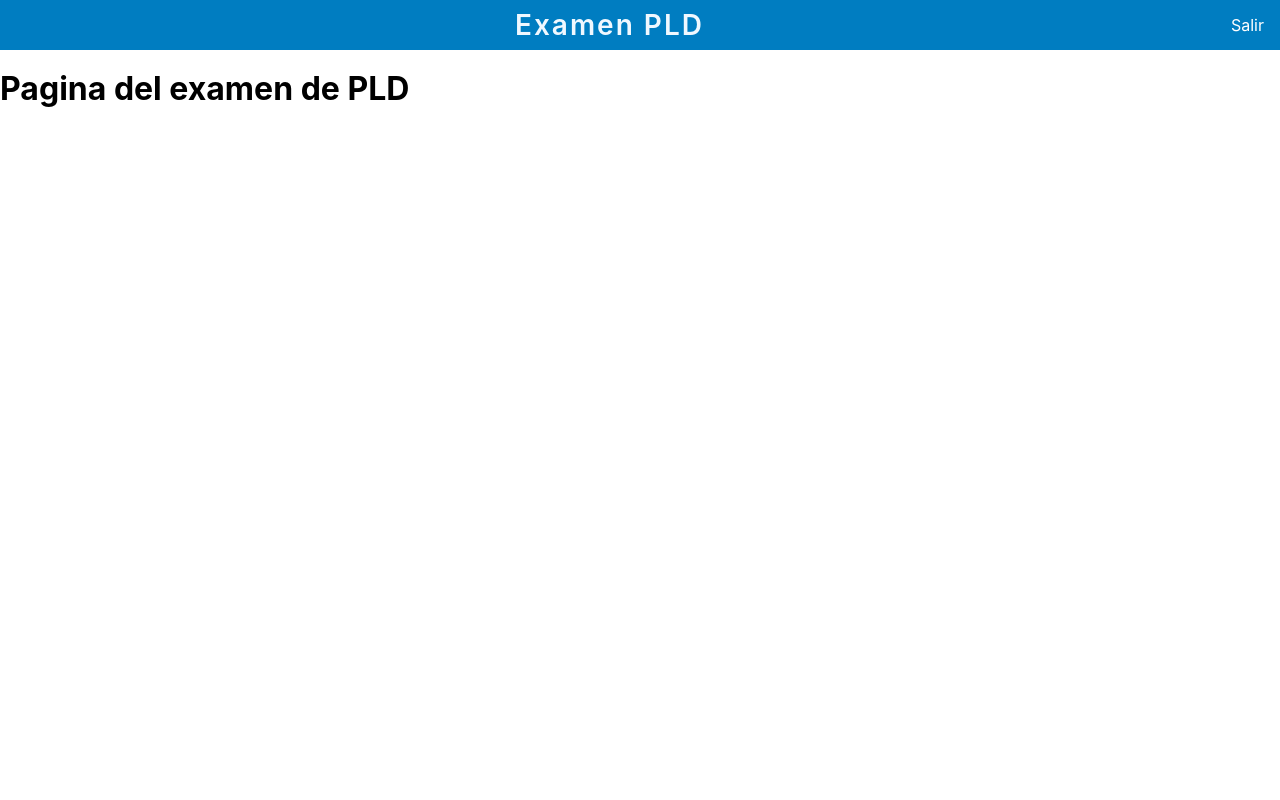
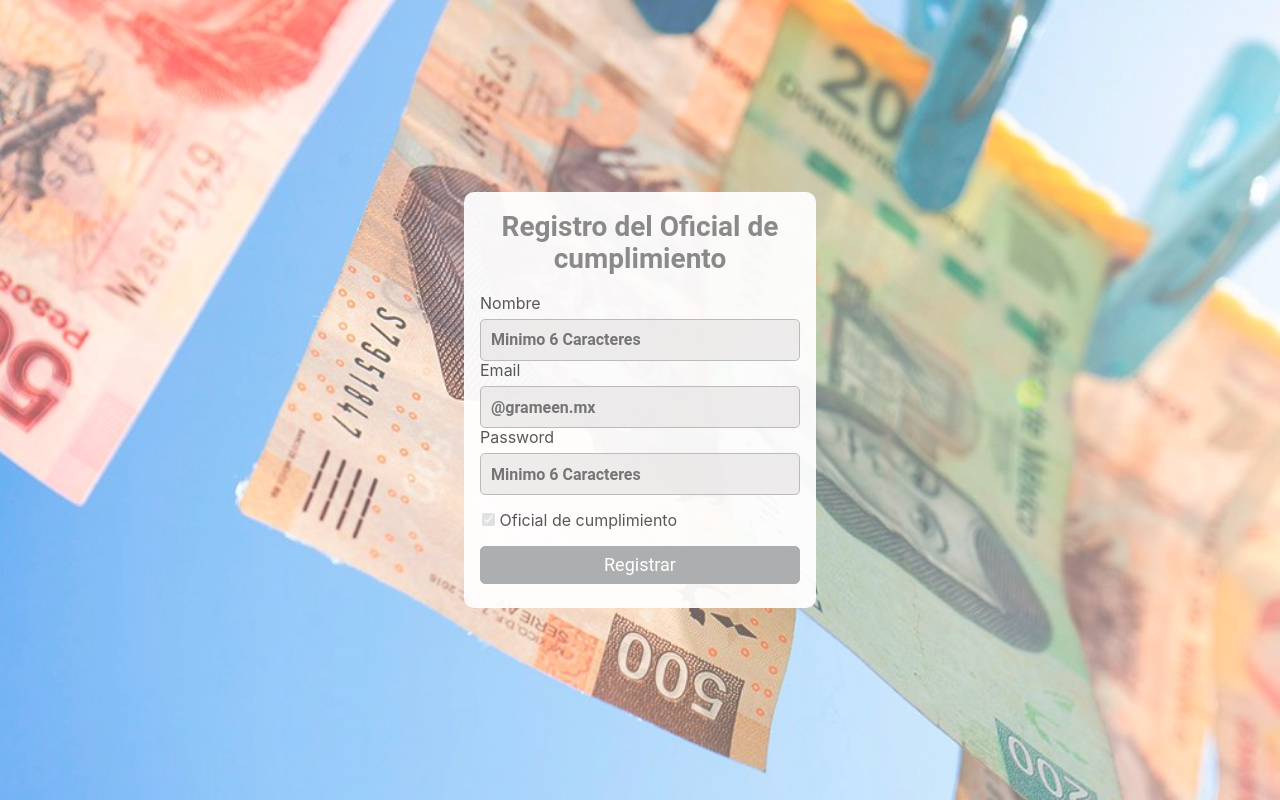
Before and after one commit to gabrielmares/examenpld-typescript, a React (Create React App) app: page / in a window 1280 px wide. Built offline with nearby package versions, Linux system fonts and the light colour scheme; no server answers; sample sign-in values are in the browser's storage.

Commit message:
registro de OC al primer lanzamiento de la app

```diff
--- a/src/App.tsx
+++ b/src/App.tsx
@@ -5,15 +5,17 @@ import { PrivateRoute } from "./Components/PrivateRoute";
 import AdminPage from "./Pages/AdminPage";
 import TestPage from "./Pages/TestPage";
 import ExamenesResueltos from "./Pages/TestResults";
+import { FirstLauch } from "./Pages/FirstLauch";
 
 function App() {
   return (
     <BrowserRouter>
       <AuthContext>
         <Switch>
+          <Route exact path='/' component={FirstLauch} />
           <Route exact path='/login' component={LoginPage} />
           <PrivateRoute path='/administracion' component={AdminPage} />
-          <PrivateRoute path='/' component={TestPage} />
+          <PrivateRoute path='/examen' component={TestPage} />
           <PrivateRoute path='/resultados' component={ExamenesResueltos} />
         </Switch>
       </AuthContext>
--- a/src/Components/LoginCard.tsx
+++ b/src/Components/LoginCard.tsx
@@ -18,7 +18,7 @@ const LoginCard: React.ElementType = () => {
             return history.push('/administracion')
         }
         if (iniciarSesion === 201) {
-            return history.push('/')
+            return history.push('/examen')
         }
         return iniciarSesion
     }
--- a/src/Components/NavBarLinks.tsx
+++ b/src/Components/NavBarLinks.tsx
@@ -11,7 +11,7 @@ const NavBarLinks = () => {
                 <>
                     <Link to='/administracion' className='link'>Administracion</Link>
                     <Link to='/resultados' className='link'>Resultados</Link>
-                    <Link to='/' className='link'>Examen</Link>
+                    <Link to='/examen' className='link'>Examen</Link>
                 </>
             )}
 
--- a/src/Components/PrivateRoute.tsx
+++ b/src/Components/PrivateRoute.tsx
@@ -35,7 +35,7 @@ export const PrivateRoute: React.ElementType = ({
     return (
         <>
             <NavBar />
-            <Route {...routeProps} render={() => user.oficial ? <Component /> : <Route path='/' component={TestPage} />} />
+            <Route {...routeProps} render={() => user.oficial ? <Component /> : <Route path='/examen' component={TestPage} />} />
         </>
 
     )
--- a/src/Components/RegistroUsuarios.tsx
+++ b/src/Components/RegistroUsuarios.tsx
@@ -1,15 +1,20 @@
 import { useContext, useState } from 'react'
-import { clienteAxios2 } from '../axiosClient';
+import clienteAxios from '../axiosClient';
 import { SessionContext } from '../Context/SessionContext';
 import { AlertaError, AlertaExitoso } from '../helpers/Alertas';
 import { Registro } from '../interfaces'
 
-const RegistroUsuarios = () => {
-    const [form, setForm] = useState({
-        email: '',
-        password: '',
-        nombre: '',
-        oficial: ""
+interface RegistroProps {
+    primerOficial?: boolean
+}
+
+
+const RegistroUsuarios: React.FunctionComponent<RegistroProps> = ({ primerOficial }) => {
+    const [form, setForm] = useState<Registro>({
+        email: "",
+        password: "",
+        nombre: "",
+        oficial: null
     })
     const { email, password, nombre, oficial } = form
 
@@ -23,9 +28,9 @@ const RegistroUsuarios = () => {
     }
 
     const handleSubmit = () => {
-        return clienteAxios2(token).post('/nuevo', {
+        return clienteAxios(token).post('/nuevo', {
             ...form,
-            OC: oficial
+            OC: primerOficial ? true : oficial
         })
             .then(() => {
                 listaDeUsuarios()
@@ -36,8 +41,8 @@ const RegistroUsuarios = () => {
     }
 
     return (
-        <div className='formCardRegister'>
-            <h1 className="titleLoginForm">Nuevo usuario</h1>
+        <div className={`formCardRegister ${primerOficial && 'card-oficialRegister'}`}>
+            <h1 className="titleLoginForm">{primerOficial ? 'Registro del Oficial de cumplimiento' : 'Nuevo usuario'}</h1>
             <form className='cardbodyRegister'>
                 <div className='inputGroup'>
                     <div className='inputGroup' >
@@ -76,7 +81,12 @@ const RegistroUsuarios = () => {
                     />
                 </div>
                 <div className='inputGroup' style={{ marginBottom: '1em', marginTop: '1em', display: 'block', marginLeft: '2px' }}>
-                    <input type='checkbox' value={oficial} onChange={() => handleChange(!oficial, 'oficial')} /> Oficial de cumplimiento
+                    <input type='checkbox'
+                        value={primerOficial ? primerOficial : oficial}
+                        onChange={() => handleChange(!oficial, 'oficial')}
+                        disabled={primerOficial}
+                        defaultChecked={primerOficial}
+                    /> Oficial de cumplimiento
                 </div>
 
 
--- a/src/Pages/AdminPage.tsx
+++ b/src/Pages/AdminPage.tsx
@@ -14,13 +14,14 @@ const AdminPage: React.ElementType = () => {
     const { usuariosFB, pending } = ListaUsuariosFB(token, actualizar)
 
 
-    if (pending) return <Cargando mensaje='Recuperando lista de usuarios' />
+    if (pending) return <Cargando mensaje='Recuperando lista de usuarios, Espere...' />
 
     return (
         <div className='admin-page'>
             <h1 className='titlePage'>Gestion de usuarios</h1>
             <div className='containerAdmin'>
-                <RegistroUsuarios />
+                <RegistroUsuarios
+                    primerOficial={false} />
                 <TablaUsuarios
                     data={usuariosFB}
                 />
--- /dev/null
+++ b/src/Pages/FirstLauch.tsx
@@ -0,0 +1,29 @@
+import { useEffect } from "react"
+import { clienteAxios2 } from "../axiosClient"
+import { useHistory } from 'react-router-dom'
+import RegistroUsuarios from "../Components/RegistroUsuarios"
+
+export const FirstLauch = () => {
+    let history = useHistory()
+
+    useEffect(() => {
+        clienteAxios2().get('/deployed')
+            .then(respuesta => {
+                if (respuesta.data.longitud > 0) return history.push('/login')
+            })
+        // eslint-disable-next-line
+    }, [])
+
+
+    return (
+        <div className='backgroundImage'>
+            <div>
+                <div className='oficialRegister' >
+                    <RegistroUsuarios
+                        primerOficial
+                    />
+                </div>
+            </div>
+        </div >
+    )
+}
--- a/src/axiosClient.tsx
+++ b/src/axiosClient.tsx
@@ -1,7 +1,7 @@
 import axios from 'axios';
 
 
-const clienteAxios = (token: string) => {
+const clienteAxios = (token?: string) => {
     return axios.create({
         baseURL: process.env.REACT_APP_API_URL2,
         headers: {
@@ -12,11 +12,9 @@ const clienteAxios = (token: string) => {
 
 export default clienteAxios;
 
-export const clienteAxios2 = (token: string) => {
+export const clienteAxios2 = () => {
     return axios.create({
-        baseURL: process.env.REACT_APP_API_URL,
-        headers: {
-            'authorization': `Bearer ${token}`
-        }
+        baseURL: process.env.REACT_APP_API_URL
+
     })
 };
--- a/src/helpers/Alertas.tsx
+++ b/src/helpers/Alertas.tsx
@@ -1,6 +1,6 @@
 import { UsuarioAPI } from '../interfaces';
 import Swal from 'sweetalert2'
-import { clienteAxios2 } from '../axiosClient';
+import clienteAxios from '../axiosClient';
 import { ResetPassword } from '../firebase/firebase';
 
 
@@ -23,7 +23,7 @@ export const AccionesUsuarios = async ({ uid, displayName, email }: UsuarioAPI,
                 .then(() => AlertaExitoso(accion))
                 .catch(() => AlertaError(accion))
         }
-        return clienteAxios2(token).delete('/delete', {
+        return clienteAxios(token).delete('/delete', {
             params: uid
         })
             .then(() => AlertaExitoso(accion))
--- a/src/index.css
+++ b/src/index.css
@@ -223,6 +223,23 @@ td {
   width: 200px;
 }
 
+.oficialRegister {
+  display: flex;
+  flex-flow: column;
+  align-items: center;
+  padding: 0;
+  margin: 0;
+  height: 25em;
+  width: 22em;
+  background-color: rgba(255, 255, 255, 0.932);
+  min-width: 12em;
+  min-height: 15em;
+  border-radius: 10px;
+  z-index: 0;
+  padding-bottom: 1rem;
+}
+
+
 
 
 /* MEDIA QUERYS Mobile first */
@@ -378,13 +395,17 @@ td {
     margin-left: 5%;
   }
 
-  .columnaNombre{
+  .columnaNombre {
     max-width: 140px;
     word-wrap: break-word;
   }
 
-  .columnaAcciones{
+  .columnaAcciones {
     width: 50px;
+  }
+
+  .card-oficialRegister {
+    margin-left: 0;
   }
 }
 
@@ -403,7 +424,7 @@ td {
     max-width: 260px;
   }
 
-  .columnaAcciones{
+  .columnaAcciones {
     width: 50px;
   }
 
--- a/src/interfaces/index.tsx
+++ b/src/interfaces/index.tsx
@@ -1,3 +1,5 @@
+import { EnumType } from "typescript";
+
 export interface SesionState {
     claims: Claims | any,
     loader: boolean,
@@ -39,7 +41,7 @@ export interface Registro {
     nombre: string,
     email: string,
     password: string,
-    oficial: boolean | string,
+    oficial: boolean | any,
 }
 
 export interface inicioSesion {
```
